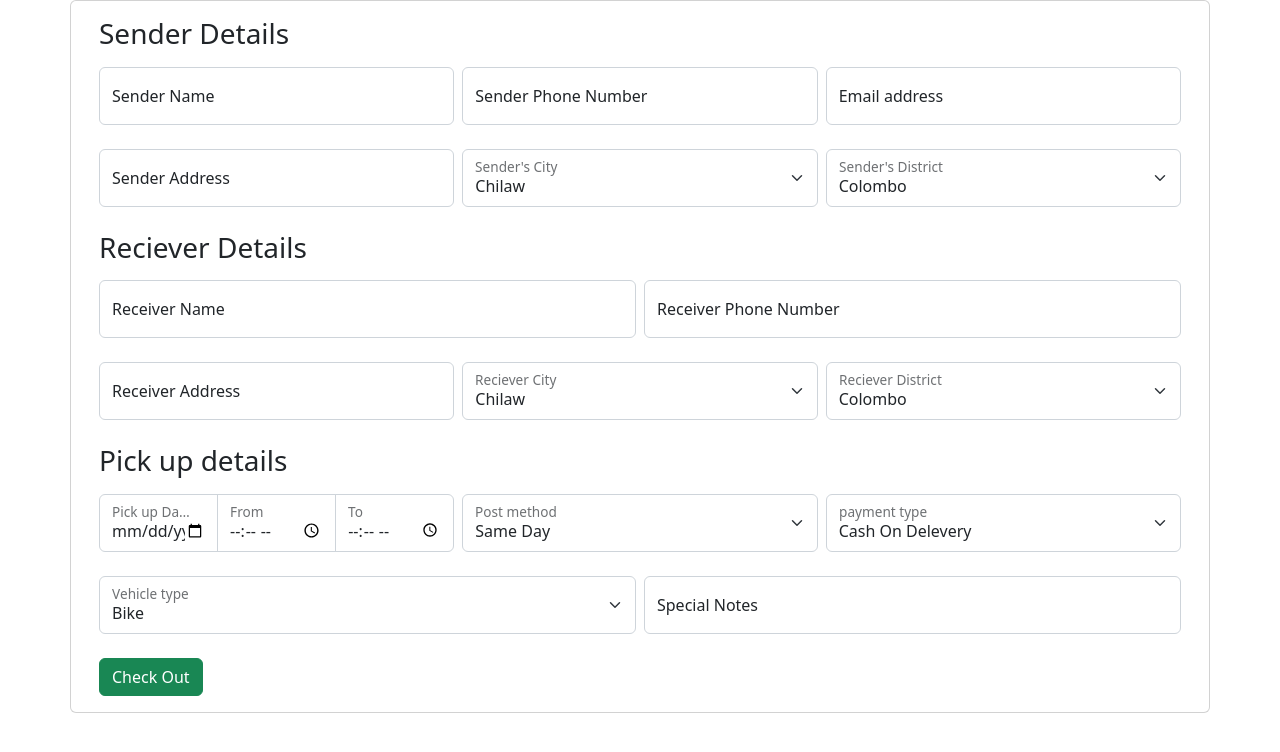
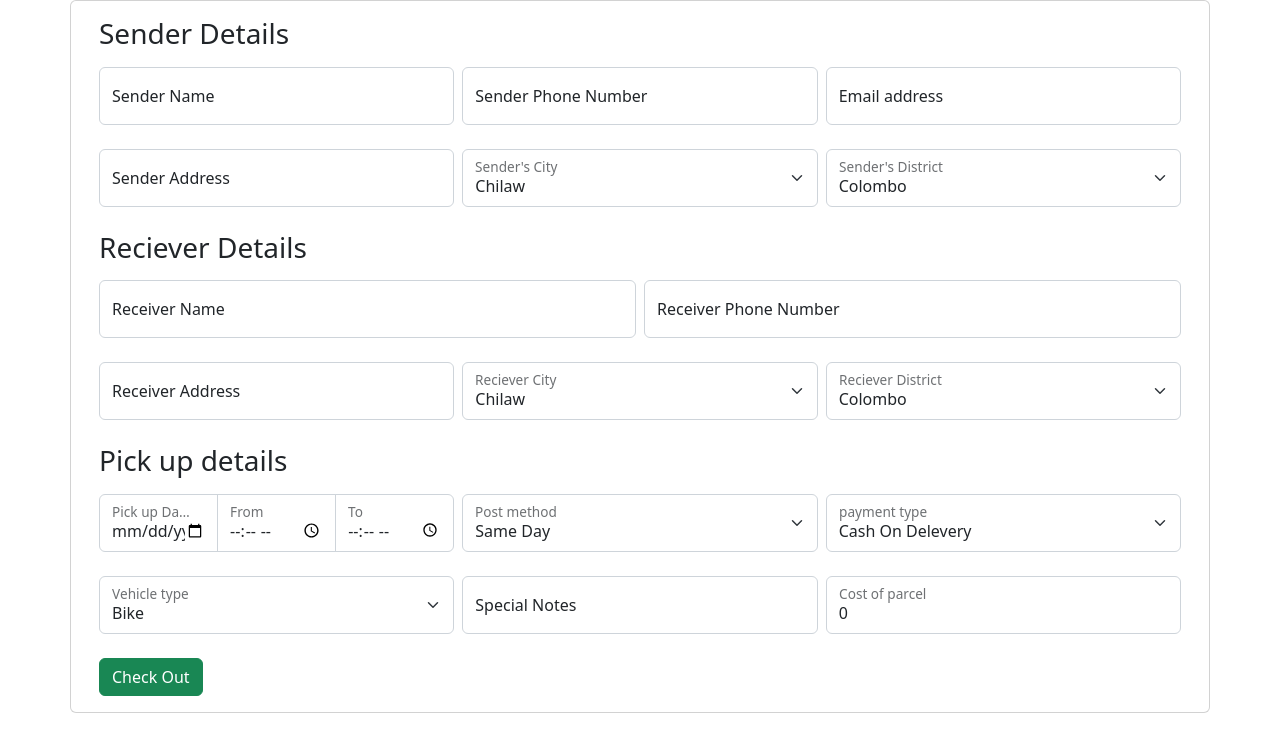
Before and after one commit to IreshaAnupama/frontcode, a React (Create React App) app: page /pickUpFormComponent in a window 1280 px wide. Shown: the top 752 px of the page. Built offline with nearby package versions, Linux system fonts and the light colour scheme.

Commit message:
pass pickup details to the PickupConformComponent

```diff
--- a/src/components/PickUpFormComponent.jsx
+++ b/src/components/PickUpFormComponent.jsx
@@ -9,8 +9,9 @@ import Button from 'react-bootstrap/Button';
 import { vehicleTypes,districts,paymentTypes,postMethods,cities } from './SelectList';
 import SenderService from '../service/SenderService';
 import { Link } from 'react-router-dom';
+import {withRouter} from '../supportiveFiles/withRouter';
 
-export default class PickUpFormComponent extends Component {
+class PickUpFormComponent extends Component {
     constructor(props){
         super(props)
 
@@ -35,7 +36,8 @@ export default class PickUpFormComponent extends Component {
             vehicleType:'',
             postMethod:'',
             paymentType:'',
-            spetialNote:''
+            spetialNote:'',
+            cost: 0
 
         }
         this.changeSenderPhoneHandler=this.changeSenderPhoneHandler.bind(this);
@@ -59,6 +61,7 @@ export default class PickUpFormComponent extends Component {
         this.changeTimeFromHandler=this.changeTimeFromHandler.bind(this);
         this.changeTimeToHandler=this.changeTimeToHandler.bind(this);
         this.changePostMethodeHandler=this.changePostMethodeHandler.bind(this);
+        this.changeCostHandler=this.changeCostHandler.bind(this);
 
 
       }
@@ -141,6 +144,10 @@ export default class PickUpFormComponent extends Component {
 
     }
 
+    changeCostHandler=(event)=>{
+      this.setState({cost:event.target.value});
+    }
+
 
 //save method add pickup
     savePickup=(e) => {
@@ -165,13 +172,16 @@ export default class PickUpFormComponent extends Component {
         postMethod: this.state.postMethod,
         vehicleType: this.state.vehicleType,
         paymentType: this.state.paymentType,
-        spetialNote: this.state.spetialNote
+        spetialNote: this.state.spetialNote,
+        cost: this.state.cost
       };
 
-      console.log('pickup =>' +JSON.stringify(pickup));
+      //console.log('pickup =>' +JSON.stringify(pickup));
 
       SenderService.addPickup(pickup).then(res =>{
-         // this.props.history.push(); ///this not work
+        //console.log(pickup);
+          this.props.navigate("/pickupConformComponent",{state:{pickup}})
+
         });
     }
 
@@ -424,6 +434,15 @@ export default class PickUpFormComponent extends Component {
           onChange={this.changeSpetialNoteHandler} />
         </FloatingLabel>
       </Col>
+
+      <Col md>
+        <FloatingLabel controlId="floatingInputGrid" label="Cost of parcel">
+          <Form.Control type="text"
+          placeholder="Cost"
+          value={this.state.cost}
+          onChange={this.changeCostHandler} />
+        </FloatingLabel>
+      </Col>
       </Row>
 
      <br></br>
@@ -444,3 +463,5 @@ export default class PickUpFormComponent extends Component {
   }
 
     }
+
+    export default withRouter(PickUpFormComponent)
--- /dev/null
+++ b/src/components/PickupConformComponent.jsx
@@ -0,0 +1,15 @@
+import React from 'react'
+import { useLocation } from 'react-router-dom';
+
+function PickupConformComponent() {
+  const location=useLocation();
+    console.log(location.state.pickup.cost);
+    //console.log('pickup =>' +JSON.stringify());
+  return (
+    <div>
+        utdcujgvb
+    </div>
+  )
+}
+
+export default PickupConformComponent
--- a/src/index.js
+++ b/src/index.js
@@ -21,6 +21,7 @@ import ParcelList from './userPages/ParcelList';
 import UserProfile from './userPages/UserProfile';
 import AddParcel from './pages/AddParcel';
 import PickUpFormComponent from './components/PickUpFormComponent';
+import PickupConformComponent from './components/PickupConformComponent';
 
   const router = createBrowserRouter([
     {
@@ -83,6 +84,10 @@ import PickUpFormComponent from './components/PickUpFormComponent';
     {
       path:"/pickUpFormComponent",
       element:<PickUpFormComponent/>
+    },
+    {
+      path:"/pickupConformComponent",
+      element:<PickupConformComponent/>
     }
 
   ])
--- a/src/service/SenderService.js
+++ b/src/service/SenderService.js
@@ -1,6 +1,6 @@
 import axios from "axios";
 
-const CREATE_PICKUP_REQUEST="http://localhost:8080/user/addpickup";
+const CREATE_PICKUP_REQUEST="http://localhost:8080/user/addparcel";
 
 
 
--- /dev/null
+++ b/src/supportiveFiles/withRouter.js
@@ -0,0 +1,16 @@
+import { useNavigate } from 'react-router-dom';
+
+export const withRouter = (Component) => {
+  const Wrapper = (props) => {
+    const navigate = useNavigate();
+
+    return (
+      <Component
+        navigate={navigate}
+        {...props}
+        />
+    );
+ };
+
+  return Wrapper;
+};
```
